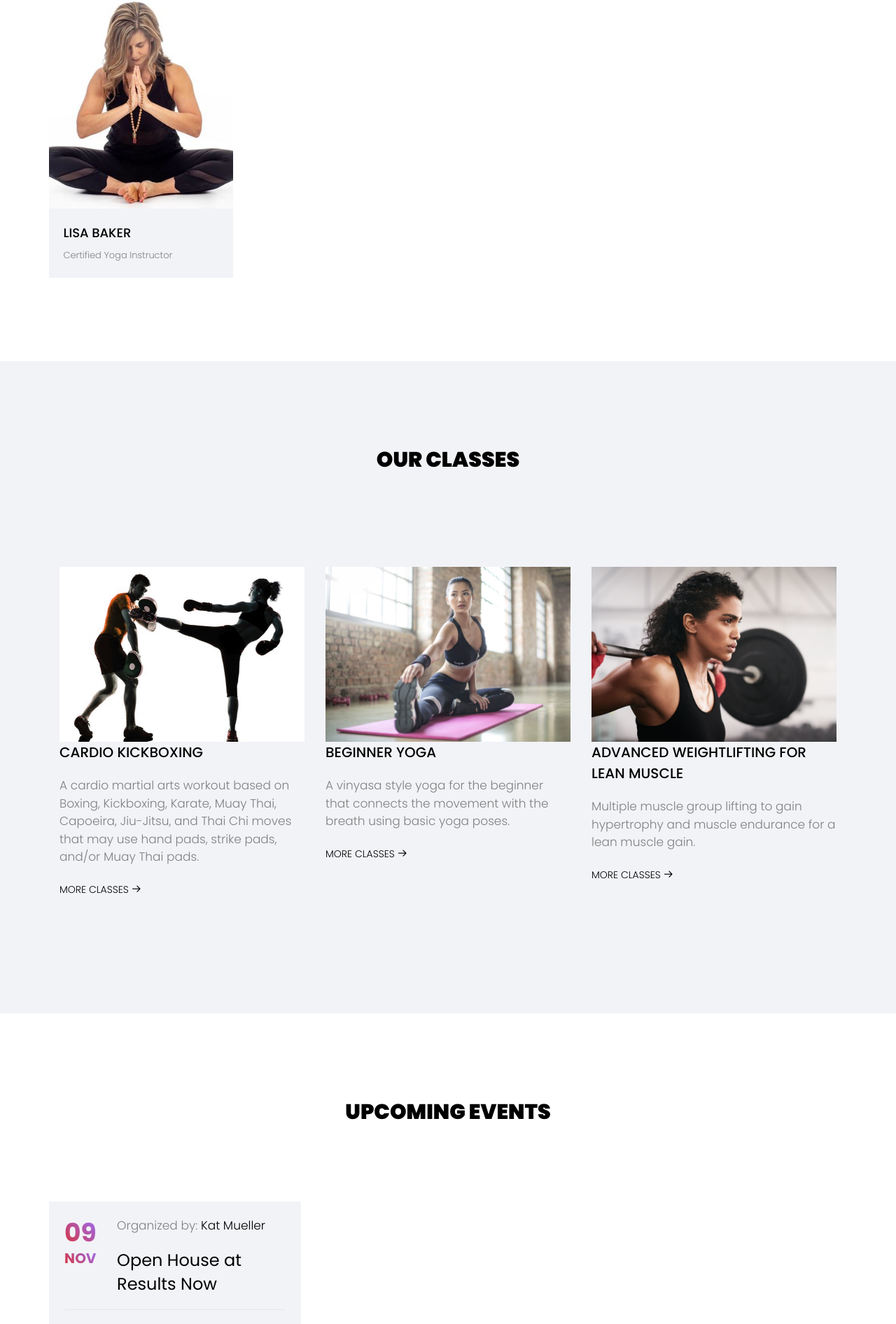
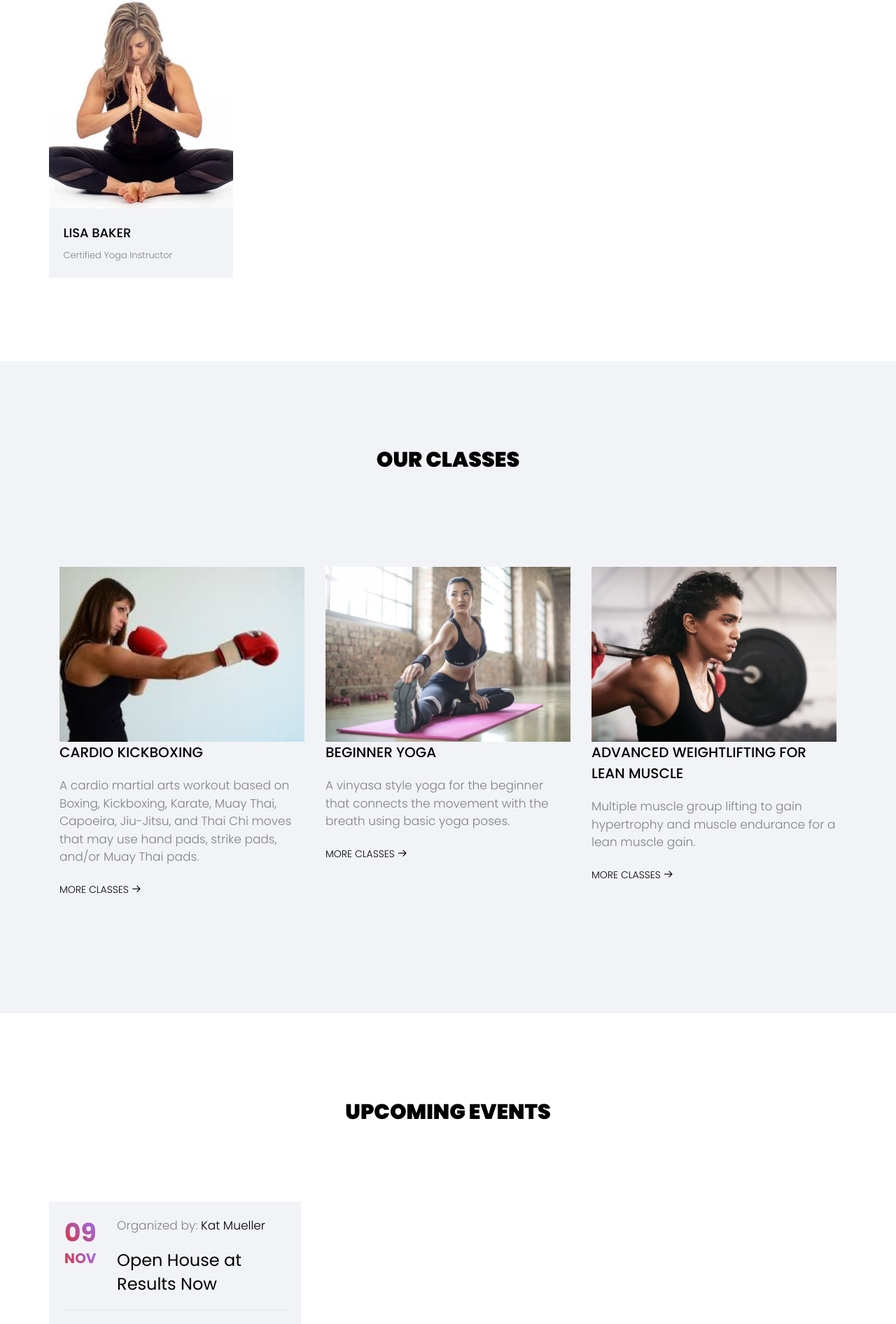
Before and after one commit to ResultsNow/resultsnow.github.io, a Jekyll site: the page built from index.html, in a window 1280 px wide. Shown: the part 3489-5381 px from the top of the page at 70% size. Built offline with Jekyll 4.4.1, drawn with Linux system fonts in a browser that asks for light colours; some web fonts are replaced.

Commit message:
Update classes.yml

```diff
--- a/_data/classes.yml
+++ b/_data/classes.yml
@@ -1,7 +1,7 @@
 - title: Cardio Kickboxing
   description: A cardio martial arts workout based on Boxing, Kickboxing, Karate, Muay Thai, Capoeira, Jiu-Jitsu, and Thai Chi moves that may use hand pads, strike pads, and/or Muay Thai pads.
   icon: martial-arts
-  image: cardio-kickboxing.jpg
+  image: cardiokickboxing.jpg
 
 - title: Beginner Yoga
   description: A vinyasa style yoga for the beginner that connects the movement with the breath using basic yoga poses.
@@ -20,7 +20,7 @@
 
 - title: Advanced Bootcamp
   description: Strength, plyometric, cardiovascular, and functional training designed to improve strength and fitness.
-  icon:
+  icon: gym
   image: plyometric-exercises.jpg
 
 - title: Cardio Core
@@ -35,10 +35,10 @@
 
 - title: Old School Bootcamp
   description: Going back to the basics and using bodyweight and cardio training to enhance strength and weight loss.
-  icon:
-  image: JumpingJack-StarJump_2.jpg
+  icon: gym
+  image:
 
 - title: Vinyasa Flow
   description: Yoga focusing on breathing through a slow dynamic flow from one pose to another.
   icon: meditation
-  image: classes-5.jpg
+  image:
```
